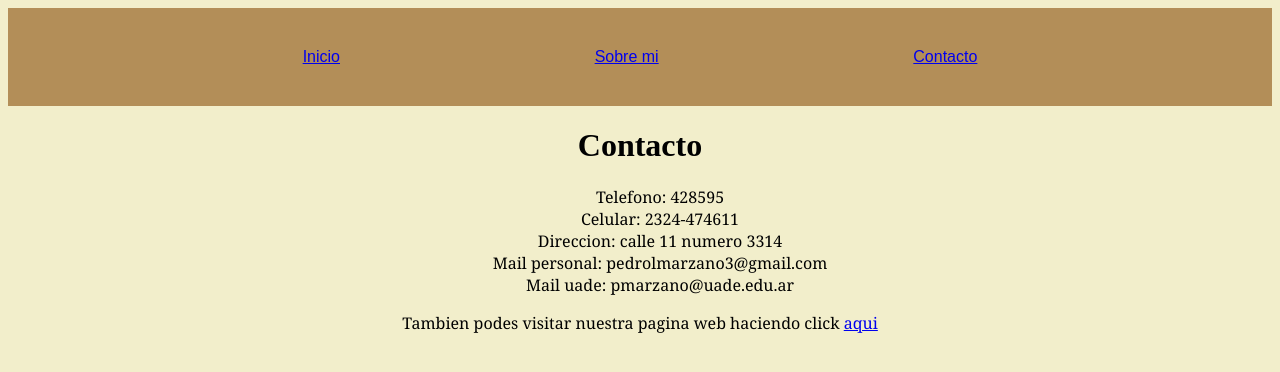
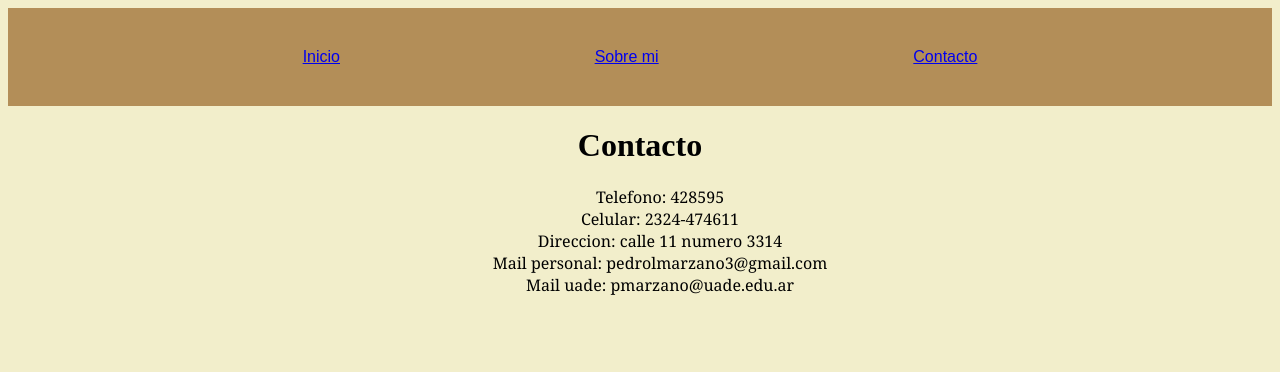
Before and after one commit to pedromarzano1/cvENTREGA, a plain HTML site: page contacto.html in a window 1280 px wide. Drawn offline with Linux system fonts and the light colour scheme.

Commit message:
contacto.html

```diff
--- a/contacto.html
+++ b/contacto.html
@@ -28,9 +28,6 @@
             <li>Mail personal: pedrolmarzano3@gmail.com
             <li>Mail uade: pmarzano@uade.edu.ar</li>
         </ul>
-        <div class="h2start">
-            <p class="h2start">Tambien podes visitar nuestra pagina web haciendo click <a href="ProyectoStartupGrupo11/index.html">aqui</a></p>
-        </div>
     </main>
 </body>
 </html>
```
